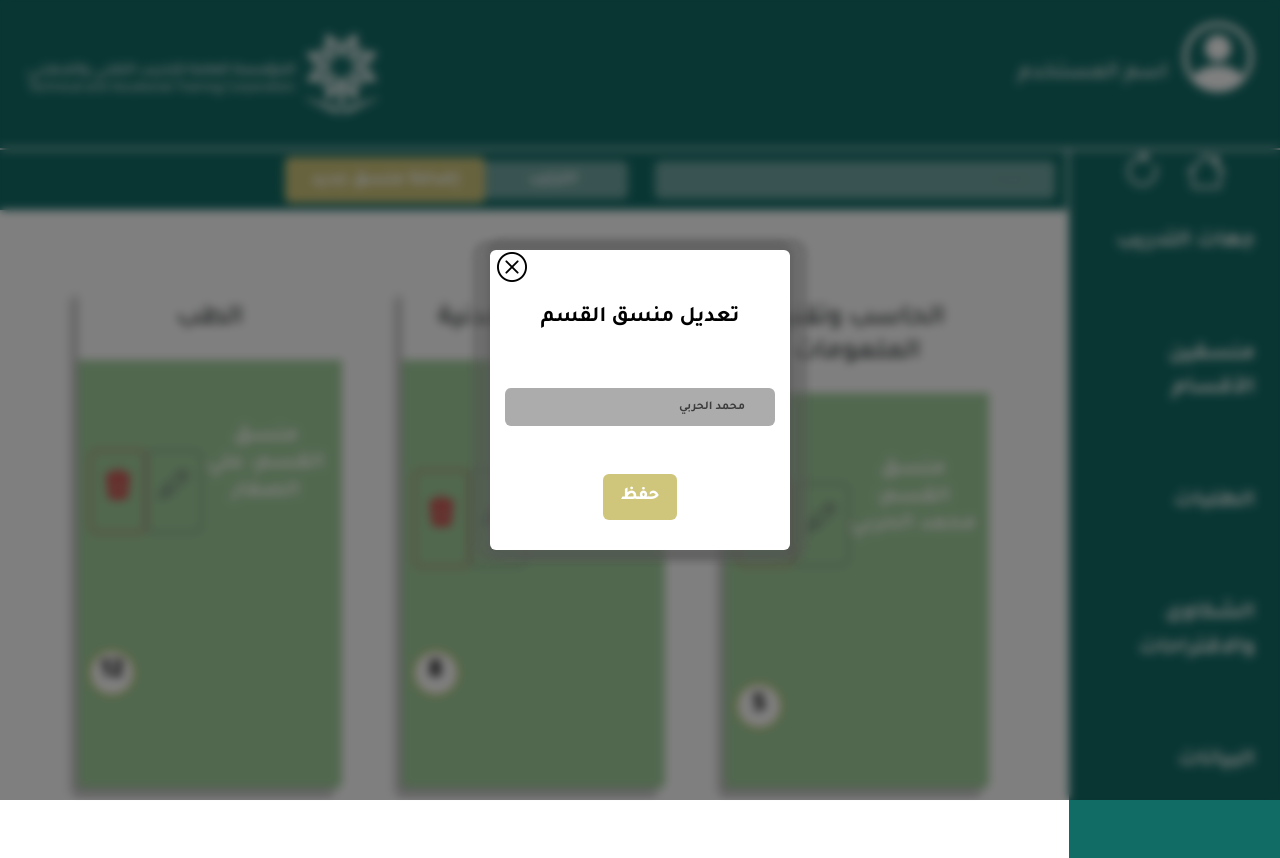
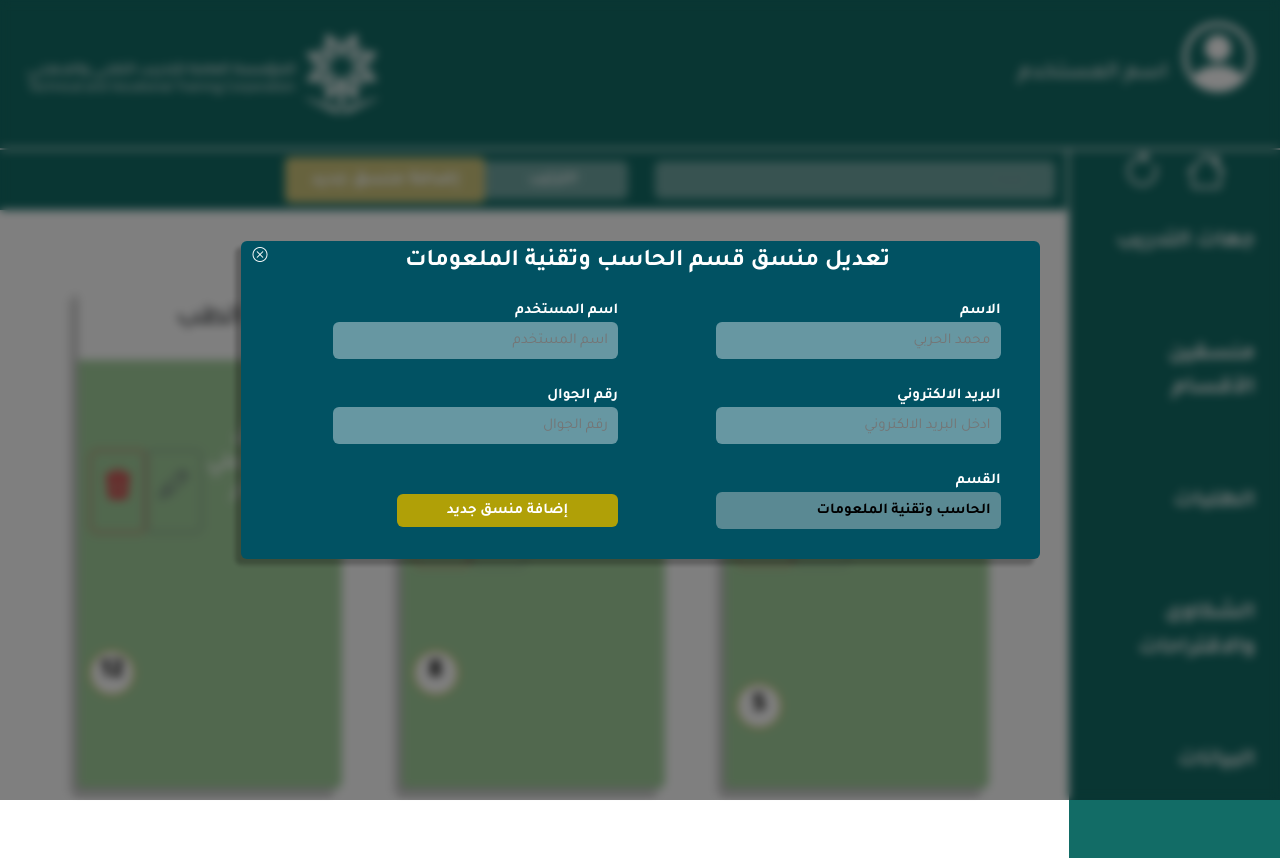
Before and after one commit to Faisal-77/collaborative_training_platform, a Next.js app: page /admin/departmentCoordinators in a window 1280 px wide. Both pictures are taken after a click on the button 821 px from the left and 524 px from the top of the page. Built offline with nearby package versions, Linux system fonts and the light colour scheme.

Commit message:
Faisal: new Form for dept Admin page

```diff
--- a/app/(pages)/(Users)/admin/departmentCoordinators/page.js
+++ b/app/(pages)/(Users)/admin/departmentCoordinators/page.js
@@ -12,7 +12,10 @@ import { useCombinedSort } from "@/lib/filter";
 
 export default function page({ initialItems }) {
   const [isSidebarVisible, setSidebarVisible] = useState(false);
-
+  const [isAdded, setAdded] = useState(false);
+  const toggleAdd = () => {
+    setAdded(!isAdded);
+  };
   const toggleSidebar = () => {
     setSidebarVisible(!isSidebarVisible);
   };
@@ -55,7 +58,7 @@ export default function page({ initialItems }) {
     {
       id: 6,
       deprtmentName: "العلوم السياسية",
-      name: "نورة المطيري",
+
       deptID: "POL",
       noOfStud: "7",
     },
@@ -115,7 +118,9 @@ export default function page({ initialItems }) {
                 />
               </div>
               <div className="form-group col-1 pe-5">
-                <button className={styles.submitBtn}>إضافة منسق جديد</button>
+                <button className={styles.submitBtn} onClick={toggleAdd}>
+                  إضافة منسق جديد
+                </button>
               </div>
             </div>
           </section>
--- a/app/components/adminComponents/deptAdmin.jsx
+++ b/app/components/adminComponents/deptAdmin.jsx
@@ -5,6 +5,7 @@ import adminStyle from "./page.module.css";
 import "bootstrap-icons/font/bootstrap-icons.css";
 import { useState } from "react";
 import Link from "next/link";
+import styles2 from "@/app/components/training_entity/page.module.css";
 export default function deptAdmin({
   deprtmentName,
   nameHead,
@@ -84,25 +85,89 @@ const CompanyCard = ({ dept, name, deptName, number = 0 }) => {
           className={styles.popupContainer}
           style={{ display: isEdited ? "flex" : "none" }}
         >
-          <div className={styles.chatBox}>
-            <div className={styles.contentContact}>
-              <div
-                className={`align-self-end ${styles.closeBtn}`}
+          <div className={`${styles2.form_request} container`}>
+            <div className={`row`}>
+              <div className={`col`}>
+                <i
+                  className={`${styles2.cancel} bi bi-x-circle`}
                   onClick={toggleEdit}
-              >
-                <i className="bi bi-x-circle"></i>
+                ></i>
+
+                <h2 className={`${styles2.form_title} text-center`}>
+                  تعديل منسق قسم {dept}
+                </h2>
               </div>
 
-              <h5 className="text-center mt-2  ">تعديل منسق القسم</h5>
-              <div className="form-group mt-5 pe-2 ps-2">
+              <form>
+                <div className={`${styles2.row_content} row`}>
+                  <div className={`${styles2.col_content} col`}>
+                    <label htmlFor="name"> الاسم </label>
+                    <br />
                     <input
-                  className={`${styles.formInput} ${adminStyle.editInput}`}
+                      className={styles2.text_form_input}
+                      type="text"
                       placeholder={name}
+                      name="name"
                     />
-                <div className="row justify-content-around mt-5">
-                  <button className={`w-25 ${styles.submitBtn}`}>حفظ</button>
+                  </div>
+
+                  <div className={`${styles2.col_content} col`}>
+                    <label htmlFor="userName"> اسم المستخدم </label>
+                    <br />
+                    <input
+                      className={styles2.text_form_input}
+                      type="text"
+                      placeholder="اسم المستخدم"
+                      name="userName"
+                    />
                   </div>
                 </div>
+                <div className={`${styles2.row_content} row`}>
+                  <div className={`${styles2.col_content} col`}>
+                    <label htmlFor="mail"> البريد الالكتروني </label>
+                    <br />
+                    <input
+                      className={styles2.text_form_input}
+                      type="text"
+                      placeholder="ادخل البريد الالكتروني"
+                      name="mail"
+                    />
+                  </div>
+
+                  <div className={`${styles2.col_content} col`}>
+                    <label htmlFor="number"> رقم الجوال </label>
+                    <br />
+                    <input
+                      className={styles2.text_form_input}
+                      type="text"
+                      placeholder="رقم الجوال"
+                      name="number"
+                    />
+                  </div>
+                </div>
+                <div className={`${styles2.row_content} row`}>
+                  <div className={`${styles2.col_content} col`}>
+                    <label htmlFor="dept"> القسم </label>
+                    <br />
+                    <input
+                      className={styles2.text_form_input}
+                      type="text"
+                      value={dept}
+                      name="dept"
+                      disabled
+                    />
+                  </div>
+
+                  <div className={`${styles2.col_content} col`}>
+                    <br />
+                    <input
+                      className={`${styles2.btn_create} text-center`}
+                      type="submit"
+                      value="إضافة منسق جديد"
+                    />
+                  </div>
+                </div>
+              </form>
             </div>
           </div>
         </div>
@@ -111,25 +176,88 @@ const CompanyCard = ({ dept, name, deptName, number = 0 }) => {
           className={styles.popupContainer}
           style={{ display: isAdded ? "flex" : "none" }}
         >
-          <div className={styles.chatBox}>
-            <div className={styles.contentContact}>
-              <div
-                className={`align-self-end ${styles.closeBtn}`}
+          <div className={`${styles2.form_request} container`}>
+            <div className={`row`}>
+              <div className={`col`}>
+                <i
+                  className={`${styles2.cancel} bi bi-x-circle`}
                   onClick={toggleAdd}
-              >
-                <i className="bi bi-x-circle"></i>
+                ></i>
+
+                <h2 className={`${styles2.form_title} text-center`}>
+                  إضافة منسق قسم جديد
+                </h2>
               </div>
 
-              <h5 className="text-center mt-2  ">إضافة منسق القسم</h5>
-              <div className="form-group mt-5 pe-2 ps-2">
+              <form>
+                <div className={`${styles2.row_content} row`}>
+                  <div className={`${styles2.col_content} col`}>
+                    <label htmlFor="name"> الاسم </label>
+                    <br />
                     <input
-                  className={`${styles.formInput} ${adminStyle.editInput}`}
-                  placeholder="اسم منسق القسم"
+                      className={styles2.text_form_input}
+                      type="text"
+                      placeholder="ادخل الاسم"
+                      name="name"
                     />
-                <div className="row justify-content-around mt-5">
-                  <button className={`w-25 ${styles.submitBtn}`}>حفظ</button>
+                  </div>
+
+                  <div className={`${styles2.col_content} col`}>
+                    <label htmlFor="userName"> اسم المستخدم </label>
+                    <br />
+                    <input
+                      className={styles2.text_form_input}
+                      type="text"
+                      placeholder="اسم المستخدم"
+                      name="userName"
+                    />
                   </div>
                 </div>
+                <div className={`${styles2.row_content} row`}>
+                  <div className={`${styles2.col_content} col`}>
+                    <label htmlFor="mail"> البريد الالكتروني </label>
+                    <br />
+                    <input
+                      className={styles2.text_form_input}
+                      type="text"
+                      placeholder="ادخل البريد الالكتروني"
+                      name="mail"
+                    />
+                  </div>
+
+                  <div className={`${styles2.col_content} col`}>
+                    <label htmlFor="number"> رقم الجوال </label>
+                    <br />
+                    <input
+                      className={styles2.text_form_input}
+                      type="text"
+                      placeholder="رقم الجوال"
+                      name="number"
+                    />
+                  </div>
+                </div>
+                <div className={`${styles2.row_content} row`}>
+                  <div className={`${styles2.col_content} col`}>
+                    <label htmlFor="dept"> القسم </label>
+                    <br />
+                    <input
+                      className={styles2.text_form_input}
+                      type="text"
+                      placeholder="ادخل القسم"
+                      name="dept"
+                    />
+                  </div>
+
+                  <div className={`${styles2.col_content} col`}>
+                    <br />
+                    <input
+                      className={`${styles2.btn_create} text-center`}
+                      type="submit"
+                      value="إضافة منسق جديد"
+                    />
+                  </div>
+                </div>
+              </form>
             </div>
           </div>
         </div>
--- a/app/components/training_entity/page.module.css
+++ b/app/components/training_entity/page.module.css
@@ -92,12 +92,10 @@
 }
 
 .filterSection {
-
   background: #126c66;
   display: flex;
   flex-direction: row;
   align-items: center;
-
 }
 .colsOftools {
   border-left: 2px solid #fff;
@@ -127,7 +125,7 @@
 .sidebarAdmin li a:hover {
   background: #005953;
 }
-  .filtter_container{
+.filtter_container {
   display: flex;
   flex-direction: row;
   align-items: center;
@@ -160,24 +158,23 @@
   color: rgba(134, 154, 164, 0.6);
 }
 
-.create_button{
-background: #CFC67C;
-border: #CFC67C 0 ;
+.create_button {
+  background: #cfc67c;
+  border: #cfc67c 0;
   border-radius: 6px;
-padding: 0 40px ;
+  padding: 0 40px;
   margin: 0 25px 0 0;
   height: 30px;
-color:white;
+  color: white;
 
-font-family: 'Tajawal';
+  font-family: "Tajawal";
   font-style: normal;
   font-weight: 700;
   font-size: 16px;
   line-height: 22px;
 }
-  .text{
-
-font-family: 'Tajawal';
+.text {
+  font-family: "Tajawal";
   font-style: normal;
   font-weight: 700;
   font-size: 16px;
@@ -185,10 +182,10 @@ line-height: 22px;
   align-items: center;
   text-align: center;
 
-color: #FFFFFF;
+  color: #ffffff;
 }
-.req_conainer{
-background: #0287A2;
+.req_conainer {
+  background: #0287a2;
   box-shadow: -6px 6px 4px rgba(0, 0, 0, 0.25);
   border-radius: 6px;
   margin: 80px auto;
@@ -197,124 +194,122 @@ flex-direction: column;
   justify-content: center;
 }
 
-.req_title{
+.req_title {
   display: flex;
   flex-direction: row;
   align-items: center;
   justify-content: center;
   border-bottom: white 2px solid;
   margin: 10px;
-  padding: 5px  0;
+  padding: 5px 0;
   height: 50px;
 }
 
-.text_req_span{
+.text_req_span {
   justify-content: center;
 }
 
-.req_conent_accepted{
+.req_conent_accepted {
   /* Rectangle 31 */
   height: 50px;
-background: #86EAFE;
+  background: #86eafe;
   border-radius: 4px;
-border-right: #22BB33 8px solid;
+  border-right: #22bb33 8px solid;
   align-items: center;
   margin: 10px 0;
   align-items: center;
 
-font-family: 'Tajawal';
+  font-family: "Tajawal";
   font-style: normal;
   font-weight: 400;
   font-size: 16px;
   line-height: 22px;
 }
-.req_conent_rejected{
+.req_conent_rejected {
   /* Rectangle 31 */
   height: 50px;
-background: #86EAFE;
+  background: #86eafe;
   border-radius: 4px;
-border-right: #BB2124 8px solid;
+  border-right: #bb2124 8px solid;
   align-items: center;
   margin: 10px 0;
   align-items: center;
 
-font-family: 'Tajawal';
+  font-family: "Tajawal";
   font-style: normal;
   font-weight: 400;
   font-size: 16px;
   line-height: 22px;
 }
 
-.req_conent_wating{
+.req_conent_wating {
   /* Rectangle 31 */
   height: 50px;
-background: #86EAFE;
+  background: #86eafe;
   border-radius: 4px;
-border-right: #F0AD4E 8px solid;
+  border-right: #f0ad4e 8px solid;
   align-items: center;
   margin: 10px 0;
 
-font-family: 'Tajawal';
+  font-family: "Tajawal";
   font-style: normal;
   font-weight: 400;
   font-size: 16px;
   line-height: 22px;
 }
-.training_conent{
+.training_conent {
   /* Rectangle 31 */
   height: 50px;
-background: #86EAFE;
+  background: #86eafe;
   border-radius: 4px;
   align-items: center;
   margin: 20px 0;
   align-items: center;
 
-font-family: 'Tajawal';
+  font-family: "Tajawal";
   font-style: normal;
   font-weight: 400;
   font-size: 16px;
   line-height: 22px;
-
 }
 
-.text_req_span_content_state{
+.text_req_span_content_state {
   justify-content: center;
   padding: 0 60px;
   position: relative;
 }
-.logo_info{
+.logo_info {
   position: relative;
   float: left;
 }
 
-
-.text_req_span_content{
+.text_req_span_content {
   justify-content: center;
   margin: 0 80px;
 }
 
-.req_state_accepted{
+.req_state_accepted {
   /* مقبول */
   font-weight: 600;
   font-size: 18px;
   line-height: 24px;
-color: #22BB33;
+  color: #22bb33;
 }
-.req_state_rejected{
+.req_state_rejected {
   /* مرفوض */
 
   font-weight: 600;
   font-size: 18px;
   line-height: 24px;
-color: #BB2124;
+  color: #bb2124;
 }
-.req_state_wating{
+.req_state_wating {
   /* قيد المراجعة */
 
   font-weight: 600;
   font-size: 18px;
   line-height: 24px;
-color: #F0AD4E;
+  color: #f0ad4e;
 }
 /* //form */
 .form_request {
@@ -322,12 +317,12 @@ color: #F0AD4E;
   background: #015263;
   box-shadow: -6px 6px 4px rgba(0, 0, 0, 0.25);
   border-radius: 6px;
-  font-family: 'Tajawal';
+  font-family: "Tajawal";
   font-style: normal;
   font-weight: 700;
   font-size: 15px;
   line-height: 23px;
-  color: #FFFFFF;
+  color: #ffffff;
   margin: 20px auto;
   display: flex;
   flex-direction: row;
@@ -348,38 +343,49 @@ margin-top: 5px;
   position: relative;
   float: left;
 }
-.row_content{
+.row_content {
   margin: 5px;
   align-items: center;
   justify-content: center;
 }
-.col_content{
+.col_content {
   margin: 10px;
   align-items: center;
-
 }
-.text_form_input{
+.text_form_input {
   width: 285px;
   background: rgba(255, 255, 255, 0.4);
   border-radius: 6px;
-  padding: 5px 0 ;
+  padding: 5px 0;
+  outline: none;
+  border: none;
+  padding: 7px 10px;
 }
-.btn_create{
+.text_form_input:disabled {
+  color: #000;
+  font-weight: 700;
+  background-color: #d3d3d36b;
+}
+.text_form_input:focus {
+  border: 2px solid #cfc67c;
 
-background: #B0A007;
+  box-shadow: #cfc57c81 0px 0px 3px 3px;
+}
+.btn_create {
+  background: #b0a007;
   border-radius: 6px;
-border:#B0A007 0px solid;
+  border: #b0a007 0px solid;
 
-font-family: 'Tajawal';
+  font-family: "Tajawal";
   font-style: normal;
   font-weight: 700;
   font-size: 15px;
   /* or 153% */
-color: #FFFFFF;
+  color: #ffffff;
 
   padding: 5px 50px;
 }
-.btn_create :hover{
+.btn_create :hover {
   background-color: #b0a007;
 }
 .popupContainer {
@@ -448,74 +454,73 @@ padding: 5px 50px;
   font-size: 18px;
   font-weight: 600;
 }
-.contactText_training_title{
+.contactText_training_title {
   padding: 0 2px;
   font-size: 20px;
   font-weight: 900;
 }
-.create_button_box{
-background: #CFC67C;
-border: #CFC67C 0 ;
+.create_button_box {
+  background: #cfc67c;
+  border: #cfc67c 0;
   border-radius: 6px;
   height: 30px;
-color:white;
-padding: 0 40px ;
+  color: white;
+  padding: 0 40px;
 
-
-font-family: 'Tajawal';
+  font-family: "Tajawal";
   font-style: normal;
   font-weight: 700;
   font-size: 16px;
   line-height: 22px;
 }
 
-.create_button_box{
+.create_button_box {
   background-color: #b0a007;
 }
 
-.training_plan_button{
-  background: #CFC67C;
-  border: #CFC67C 0 ;
+.training_plan_button {
+  background: #cfc67c;
+  border: #cfc67c 0;
   border-radius: 6px;
-  padding: 5px 30px ;
-  color:white;
+  padding: 5px 30px;
+  color: white;
 
-  font-family: 'Tajawal';
+  font-family: "Tajawal";
   font-style: normal;
   font-weight: 700;
   font-size: 16px;
   line-height: 22px;
 }
-.training_plan_button:hover{
+.training_plan_button:hover {
   background-color: #b0a007;
 }
 
-.evaluation_container{
+.evaluation_container {
   /* Frame 16 */
 
-background: #0287A2;
+  background: #0287a2;
   padding-bottom: 15px;
   box-shadow: -6px 6px 4px rgba(0, 0, 0, 0.25);
   border-radius: 6px;
-font-family: 'Tajawal';
+  font-family: "Tajawal";
   font-style: normal;
   font-weight: 700;
   font-size: 24px;
   line-height: 29px;
-color: #FFFFFF;
+  color: #ffffff;
   display: block;
 }
-.eval_title{
+.eval_title {
   height: 50px;
   align-items: center;
   margin: 20px 0;
   padding-top: 10px;
 }
-.eval_content{
+.eval_content {
   height: 50px;
   align-items: center;
 
-  font-family: 'Tajawal';
+  font-family: "Tajawal";
   font-style: normal;
   font-weight: 500;
   font-size: 20px;
@@ -523,31 +528,31 @@ display: block;
   color: #000;
   margin: 20px 0;
 }
-.gread_of{
+.gread_of {
   position: relative;
   float: left;
 }
-.eval_right{
+.eval_right {
   float: right;
 }
-.eval_row{
-background: #86EAFE;
+.eval_row {
+  background: #86eafe;
   border-radius: 4px;
   height: 100%;
   padding: 5px 15px;
 }
-.eval_row_ev{
-  background: #86EAFE;
+.eval_row_ev {
+  background: #86eafe;
   border-radius: 4px;
   padding: 10px 80px;
 }
-.eval_row_ev_input{
-  background: #86EAFE;
+.eval_row_ev_input {
+  background: #86eafe;
   border-radius: 4px;
   padding: 10px 5px;
   width: 160px;
 }
-  .eval_row_ev_input:focus{
+.eval_row_ev_input:focus {
   border: 2px solid #cfc67c;
   outline: none;
   color: black;
@@ -555,7 +560,7 @@ padding: 5px 15px;
   font-weight: 600;
   box-shadow: #cfc57c81 0px 0px 3px 3px;
 }
-  .icone_inter_gread{
+.icone_inter_gread {
   margin-right: 10px;
   cursor: pointer;
 }
```
Also changed, not shown: app/components/training_entity/request_form.jsx (+5 -12 lines). Lines whose indentation alone changed are shown as unchanged.
